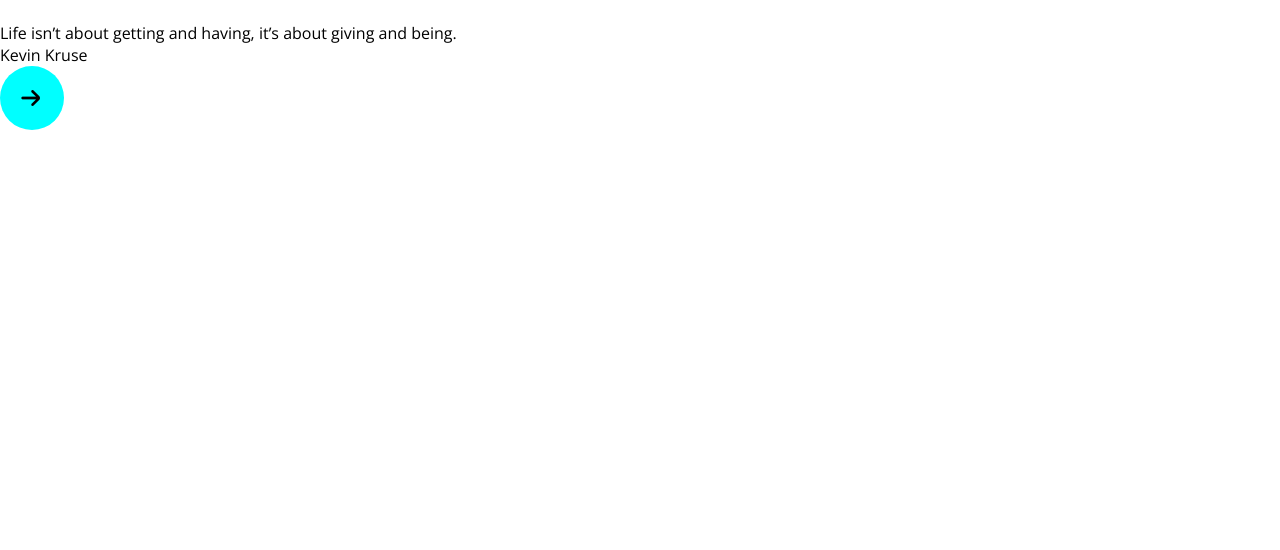
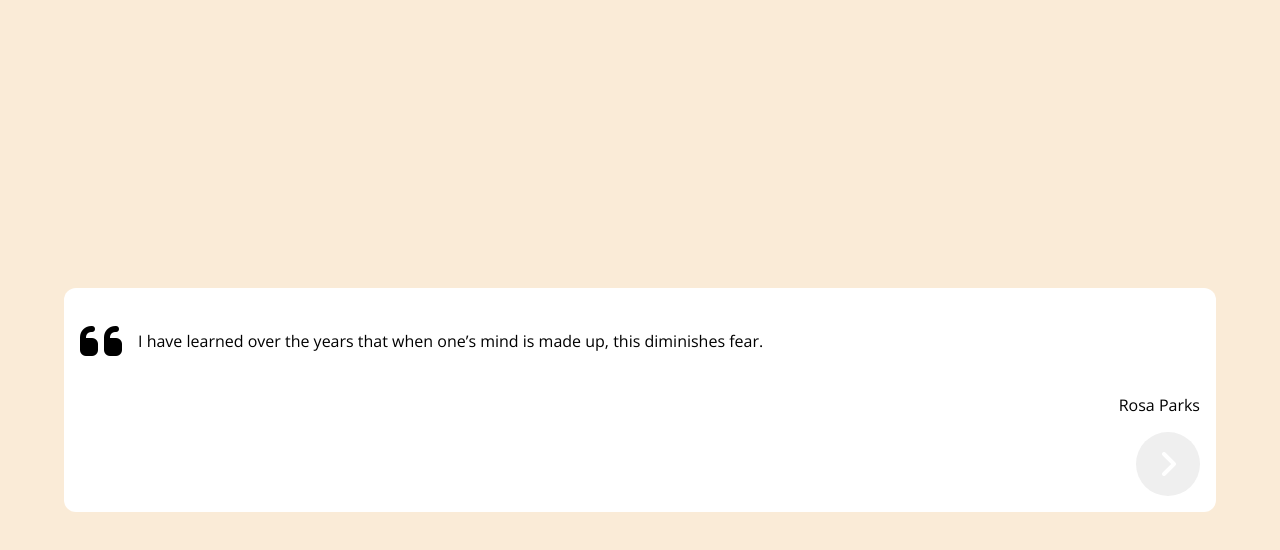
Before and after one commit to JavierAChacon/RandomQuotes, a React (Vite) app: page / in a window 1280 px wide. Shown: the top 550 px of the page. Built offline with nearby package versions, Linux system fonts and the light colour scheme.

Commit message:
firstAdvance

```diff
--- a/index.html
+++ b/index.html
@@ -4,7 +4,7 @@
     <meta charset="UTF-8" />
     <link rel="icon" type="image/svg+xml" href="/vite.svg" />
     <meta name="viewport" content="width=device-width, initial-scale=1.0" />
-    <link rel='stylesheet' href='https://cdn-uicons.flaticon.com/uicons-regular-rounded/css/uicons-regular-rounded.css'>
+    <script src="https://kit.fontawesome.com/b571cbab48.js" crossorigin="anonymous"></script>
     <title>Random Quotes</title>
   </head>
   <body>
--- a/src/App.css
+++ b/src/App.css
@@ -10,19 +10,54 @@ body{
   font-family: 'Open Sans', sans-serif;
 }
 
+.App{
+  background-color: antiquewhite;
+  height: 100vh;
+  display: flex;
+  justify-content: center;
+  align-items: center;
+}
+
+.quotebox{
+  background-color: white;
+  border-radius: 0.75rem;
+  width: 90%;
+  height: 14em;
+  padding: 1rem;
+  display: flex;
+  flex-direction: column;
+  justify-content: space-between;
+  row-gap: 1rem;
+}
+
+.message{
+  text-align: center;
+  display: flex;
+  align-items: center;
+  column-gap: 1rem;
+  height: 50%;
+  font-size: 1em;
+}
+
+.quote{
+  font-size: 3em;
+}
+
+.author{
+  display: flex;
+  flex-direction: column;
+  align-items: flex-end;
+  row-gap: 1rem;
+}
+
 button{
   border-radius: 50%;
-  height: 4rem;
-  width: 4rem;
+  height: 2em;
+  width: 2em;
   border: none;
-  background-color: aqua;
+  display: flex;
+  justify-content: center;
+  align-items: center;
+  color: white;
+  font-size: 2em;
 }
-
-i{
-  font-size: 2rem;
-  display: flex;
-  align-items: center;
-  justify-content: center;
-
-
-}
--- a/src/App.jsx
+++ b/src/App.jsx
@@ -1,16 +1,38 @@
+import { useState } from 'react'
 import './App.css'
-import QuoteBox from './components/QuoteBox'
+import quotes from './quotes.json'
 
 function App() {
 
-  const random = Math.floor(Math.random() * 20)
+  const random = Math.floor(Math.random() * quotes.length)
+
+  const [index, setIndex] = useState(random)
+
+  const change = () => {
+    const random = Math.floor(Math.random() * quotes.length)
+    setIndex(random)
+
+
+  }
 
   return (
     <div className="App">
-     <QuoteBox
-     />
+
+      <div className='quotebox'>
+        <div className='message'>
+          <i class="quote fa-solid fa-quote-left quote"></i>
+          <p>{quotes[index].quote}</p>
+        </div>
+
+        <div className='author'>
+          <p>{quotes[index].author}</p>
+          <button onClick={change}><i class="fa-solid fa-angle-right"></i></button>
+        </div>
+
+      </div>
+
     </div>
   )
 }
 
-export default App
+export default App;
--- a/src/components/QuoteBox.jsx
+++ /dev/null
@@ -1,20 +0,0 @@
-import quotes from '../quotes.json'
-
-
-const QuoteBox = () => {
-    return(
-    <div className="quotebox">
-        <div className="message">
-            <img src=""/>
-            <p>{quotes[0].quote}</p>
-        </div>
-
-        <div className="author">
-            <p>{quotes[0].author}</p>
-            <button><i class="fi fi-rr-arrow-small-right"></i></button>
-        </div>
-    </div>
-    )
-}
-
-export default QuoteBox;
```
Also changed, not shown: src/assets/quote-left-solid (1).svg (added), src/quoteLeft.svg (added).
